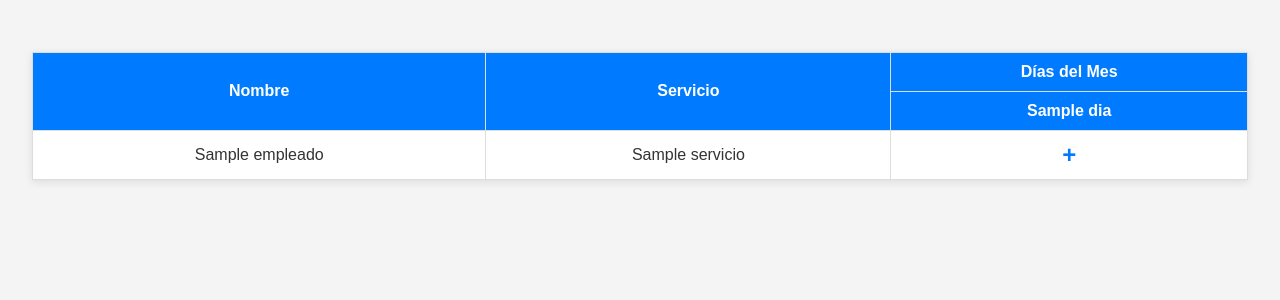
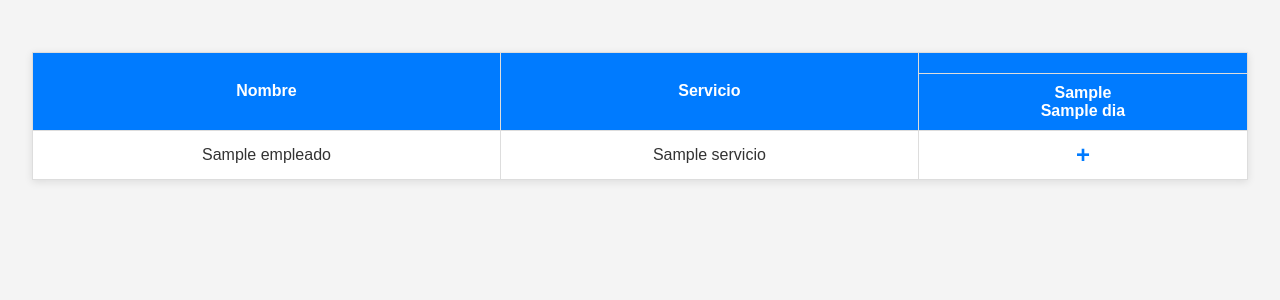
Before and after one commit to jolaperry/control-asistencias, a Flask app: template templates/ver_calendario.html in a window 1280 px wide. Shown: the part 156-456 px from the top of the page. Run offline with Flask 3, Linux system fonts and the light colour scheme; the template is opened without the code that fills it: most values are stand-ins (such as "Sample title", 1, 10 or a date in 2020).

Commit message:
Update ver_calendario.html

```diff
--- a/templates/ver_calendario.html
+++ b/templates/ver_calendario.html
@@ -20,11 +20,11 @@
                 <tr>
                     <th rowspan="2">Nombre</th>
                     <th rowspan="2">Servicio</th>
-                    <th colspan="{{ dias|length }}">Días del Mes</th>
+                    <th colspan="{{ dias|length }}"></th>
                 </tr>
                 <tr>
                     {% for dia in dias %}
-                    <th class="dia-semana">{{ dia }}</th>
+                    <th class="dia-semana">{{ dias_semana_abrev[loop.index0] }}<br>{{ dia }}</th>
                     {% endfor %}
                 </tr>
             </thead>
```
